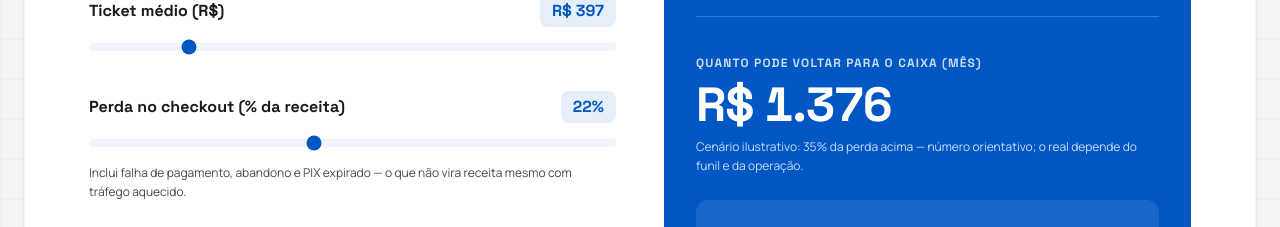
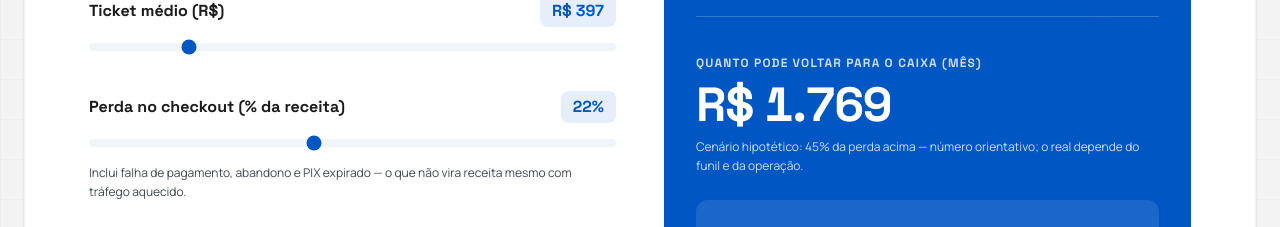
Before and after one commit to aiiobrtech-create/RecPay, a React (Vite) app in the folder recovery-engine/: page / in a window 1280 px wide. Shown: the part 3120-3347 px from the top of the page. Built offline with nearby package versions, Linux system fonts and the light colour scheme; no server answers.

Commit message:
valor de calculo simulado - 45

```diff
--- a/recovery-engine/src/App.tsx
+++ b/recovery-engine/src/App.tsx
@@ -972,7 +972,7 @@ const Navbar = () => {
  * Fração da perda no checkout que vira recuperação no cenário ilustrativo.
  * Alinhado à faixa ~10–20% do vazamento em materiais de mercado (ver docs/PRECIFICACAO.md) — não é teto nem garantia.
  */
-const SIM_RECUPERACAO_FRAC = 0.35;
+const SIM_RECUPERACAO_FRAC = 0.45;
 
 const formatBRL = (n: number) =>
   n.toLocaleString('pt-BR', { minimumFractionDigits: 0, maximumFractionDigits: 0 });
@@ -1106,7 +1106,7 @@ const Simulator = () => {
                   R$ {formatBRL(recuperacaoPotencial)}
                 </div>
                 <p className="mt-2 text-xs opacity-80 max-w-md leading-relaxed">
-                  Cenário ilustrativo: {Math.round(SIM_RECUPERACAO_FRAC * 100)}% da perda acima — número orientativo; o real depende do funil e da operação.
+                  Cenário hipotético: {Math.round(SIM_RECUPERACAO_FRAC * 100)}% da perda acima — número orientativo; o real depende do funil e da operação.
                 </p>
                 <div className="mt-6 rounded-xl bg-white/10 p-4 sm:p-5">
                   <span className="text-[10px] font-bold uppercase tracking-widest opacity-90 font-headline sm:text-xs">
```
